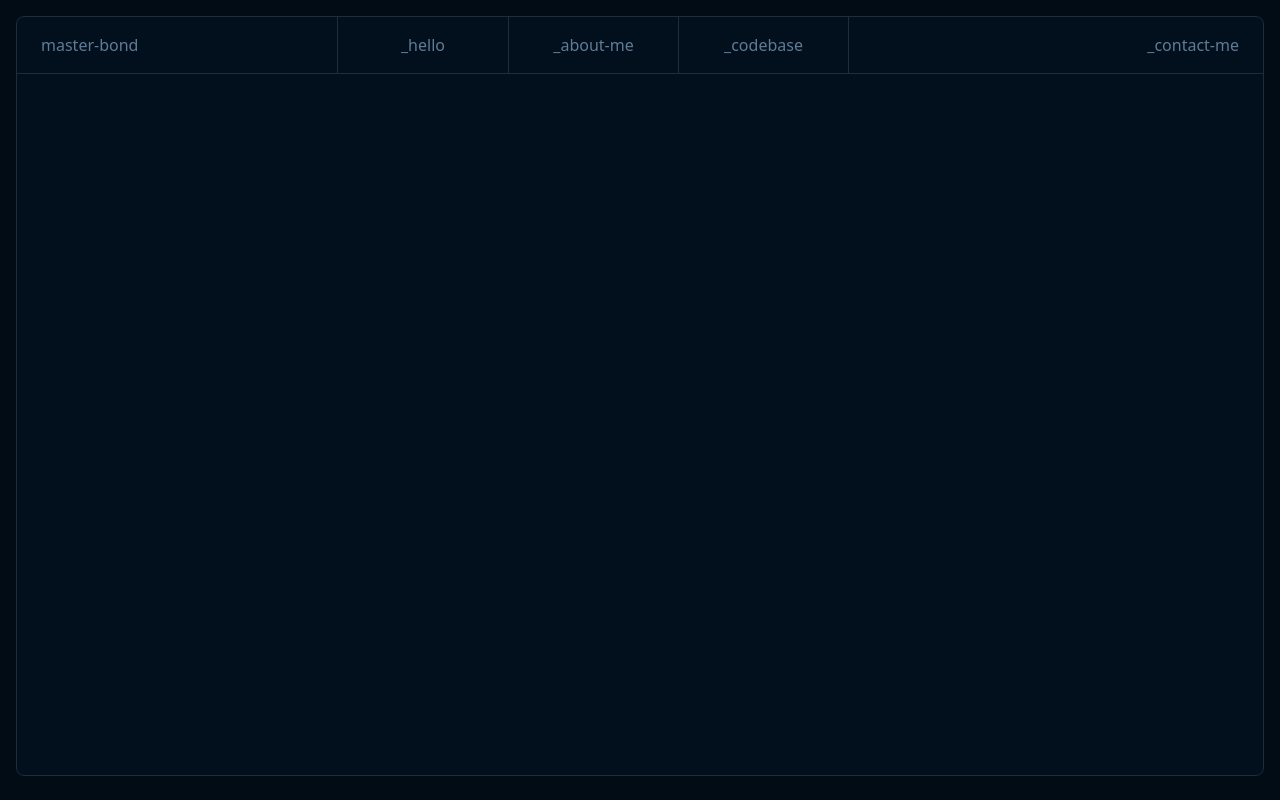
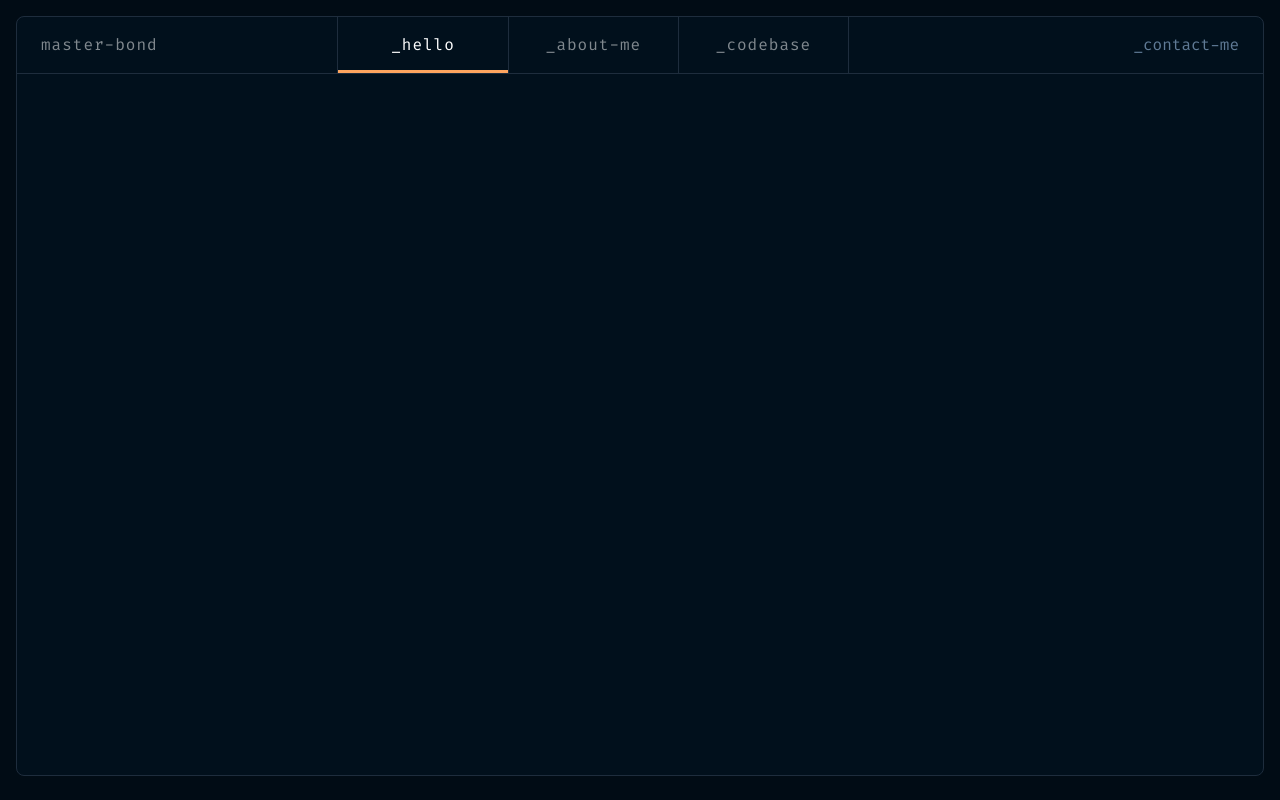
Before and after one commit to Bondarenko93/portfolio, a Next.js app: page / in a window 1280 px wide. Built offline with nearby package versions, Linux system fonts and the light colour scheme.

Commit message:
add menu animation

```diff
--- a/pages/index.tsx
+++ b/pages/index.tsx
@@ -1,7 +1,6 @@
 import type { NextPage } from 'next'
 import Head from 'next/head'
 import Image from 'next/image'
-import styles from '../styles/Home.module.css'
 import { Layout } from './components/layout'
 
 const Home: NextPage = () => {
--- a/styles/globals.css
+++ b/styles/globals.css
@@ -1,8 +1,17 @@
+@import url('https://fonts.googleapis.com/css2?family=Fira+Code:wght@100;400&display=swap');
+
 @tailwind base;
 @tailwind components;
 @tailwind utilities;
 
-@import url('https://fonts.googleapis.com/css2?family=Fira+Code:wght@100;400&display=swap');
+@layer base {
+    html {
+        font-family: Fira Code, system-ui, sans-serif;
+    }
+}
+
+
+
 
 body {
     background-color: #010C15;
@@ -17,8 +26,60 @@ body {
     overflow: hidden;
 }
 
-@layer base {
-    html {
-        font-family: Fira Code, system-ui, sans-serif;
-    }
+
+/* header menu*/
+
+.header_menu * {
+    box-sizing: border-box;
+  }
+  .header_menu li {
+    display: inline-block;
+    list-style: outside none none;
+  }
+  .header_menu .botton_line,
+  .header_menu a {
+    color: rgba(255, 255, 255, 0.5);
+    position: relative;
+    letter-spacing: 1px;
+    text-decoration: none;
+  }
+  .header_menu .botton_line:before,
+  .header_menu a:after {
+    position: absolute;
+    -webkit-transition: all 0.35s ease;
+    transition: all 0.35s ease;
+  }
+  .header_menu .botton_line:before {
+    bottom: 0;
+    display: block;
+    height: 3px;
+    width: 0%;
+    content: "";
+    background-color: #FEA55F;
+  }
+  .header_menu a:after {
+    left: 0;
+    top: 0;
+    padding: 0.5em 0;
+    position: absolute;
+    content: attr(data-hover);
+    color: #ffffff;
+    white-space: nowrap;
+    max-width: 0%;
+    overflow: hidden;
+    padding-top: 1rem;
+  }
+  .header_menu .botton_line:hover:before,
+  .header_menu .active_li .botton_line:before {
+    opacity: 1;
+    width: 100%;
+  }
+  .header_menu a:hover:after,
+  .header_menu .active_li a:after {
+    max-width: 100%;
+  }
+
+  .active_li a {
+    color: white;
 }
+/* end header menu*/
```
